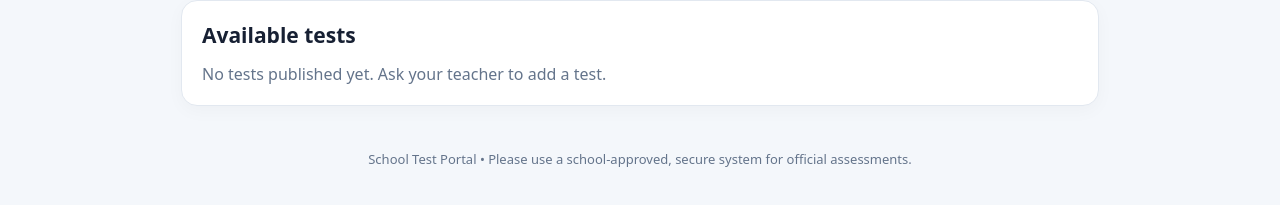
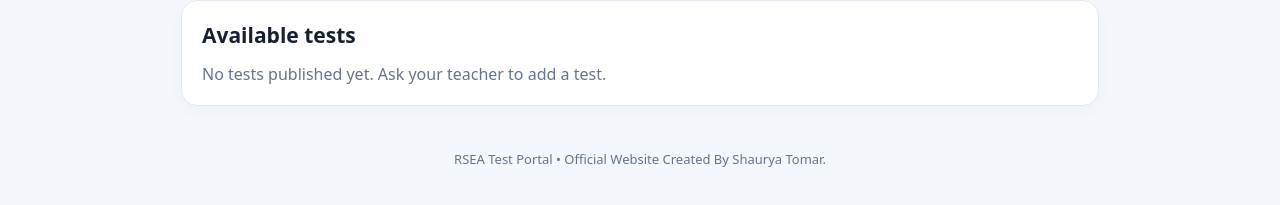
Before and after one commit to sy-shaurya/school-test-portal, a plain HTML site: page index.html in a window 1280 px wide. Shown: the part 439-644 px from the top of the page. Drawn offline with Linux system fonts and the light colour scheme.

Commit message:
Update footer text for test portal

```diff
--- a/index.html
+++ b/index.html
@@ -48,7 +48,7 @@ table{width:100%;border-collapse:collapse}th,td{text-align:left;padding:10px;bor
  </div></div>
  <div class="card"><h2>Submitted results</h2><div id="resultsTable" class="muted">Unlock the dashboard to view results saved in this browser.</div></div>
 </section>
-</main><footer>School Test Portal • Please use a school-approved, secure system for official assessments.</footer>
+</main><footer>RSEA Test Portal • Official Website Created By Shaurya Tomar.</footer>
 <script>
 const KEY='schoolPortalDemo_v1';
 let db=JSON.parse(localStorage.getItem(KEY)||'{"pin":null,"tests":[],"results":[]}');
```
